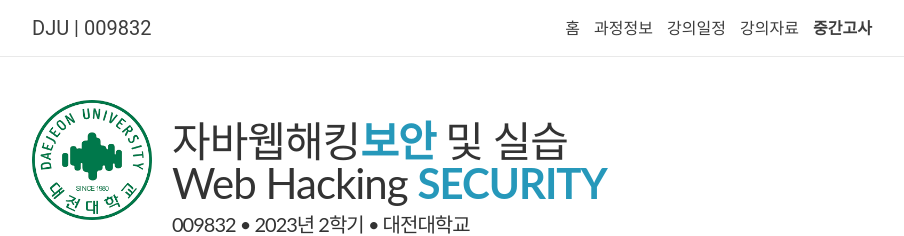
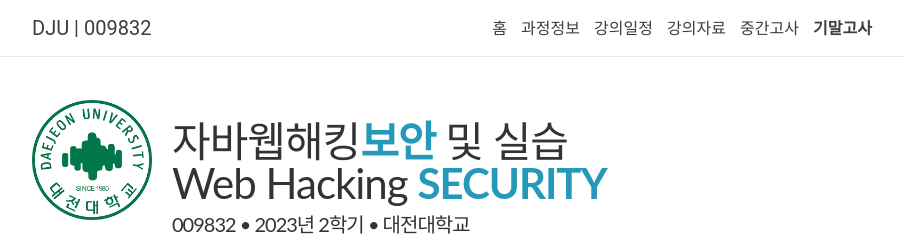
Before and after one commit to 2023-aaronkr/dju-sec, a Jekyll site: the page built from _pages/about.md, in a window 1280 px wide. Shown: the top 236 px of the page, without its empty margins (188-1092 px from the left). Built offline with Jekyll 4.4.1, drawn with Linux system fonts in a browser that asks for light colours; nearby versions of some CDN libraries; comment, search, counter and statistics services are not loaded.

Commit message:
Update header.html

```diff
--- a/_includes/header.html
+++ b/_includes/header.html
@@ -39,7 +39,10 @@
           >강의자료</a
         >
         <a class="page-link" href="{{ '/midterm/' | relative_url }}"
-          ><strong>중간고사</strong></a
+          >중간고사</a
+        >
+        <a class="page-link" href="{{ 'https://docs.google.com/presentation/d/10yKGvTX3Mq_TSWRv52ji6f4ezvINhzJW_PwPi8-wSyk/edit?usp=sharing' }}"
+          ><strong>기말고사</strong></a
         >
         <!-- <a class="page-link" href="{{ '/notes/' | relative_url }}">notes</a>
         <a class="page-link" href="{{ '/calendar/' | relative_url }}">calendar</a>
```
